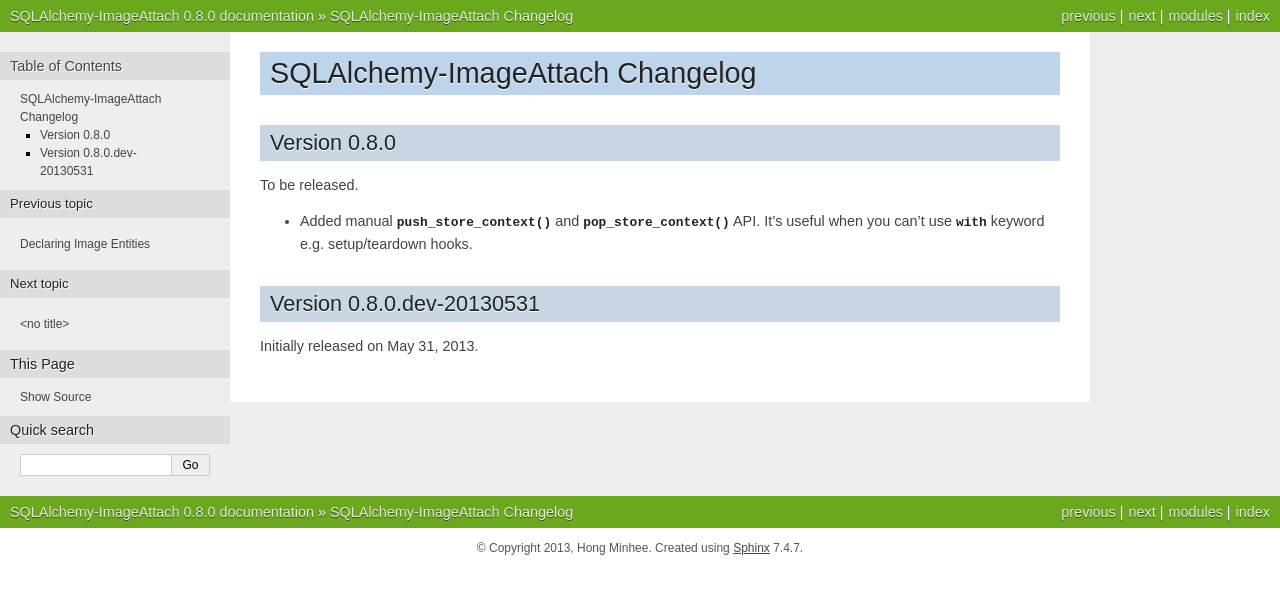
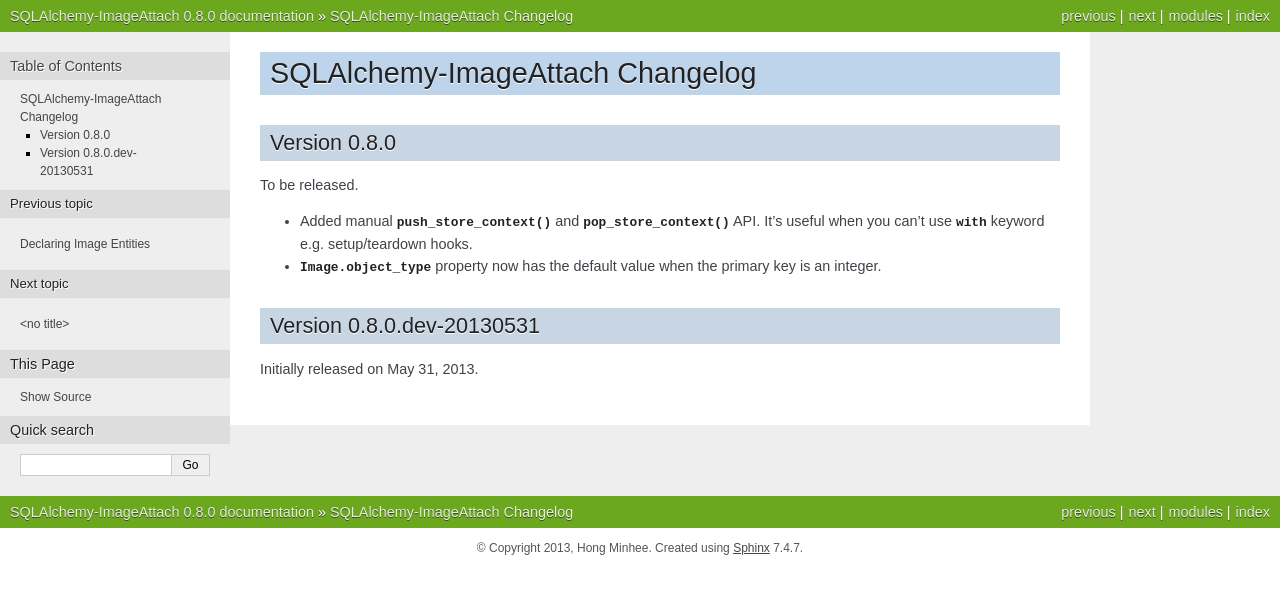
Before and after one commit to dahlia/sqlalchemy-imageattach, a Sphinx documentation site: the page built from docs/changes.rst, in a window 1280 px wide. Shown: the top 594 px of the page. Built offline with Sphinx 7.4.7, drawn with Linux system fonts in a browser that asks for light colours.

Commit message:
Changelog for bbbb139cbac1242cae5c0546fb80ac257afc

```diff
--- a/docs/changes.rst
+++ b/docs/changes.rst
@@ -9,6 +9,8 @@
 - Added manual :func:`~sqlalchemy_imageattach.context.push_store_context()` and
   :func:`~sqlalchemy_imageattach.context.pop_store_context()` API.  It's useful
   when you can't use :keyword:`with` keyword e.g. setup/teardown hooks.
+- :attr:`Image.object_type <sqlalchemy_imageattch.entity.Image.object_type>`
+  property now has the default value when the primary key is an integer.
 
 
 Version 0.8.0.dev-20130531
```
